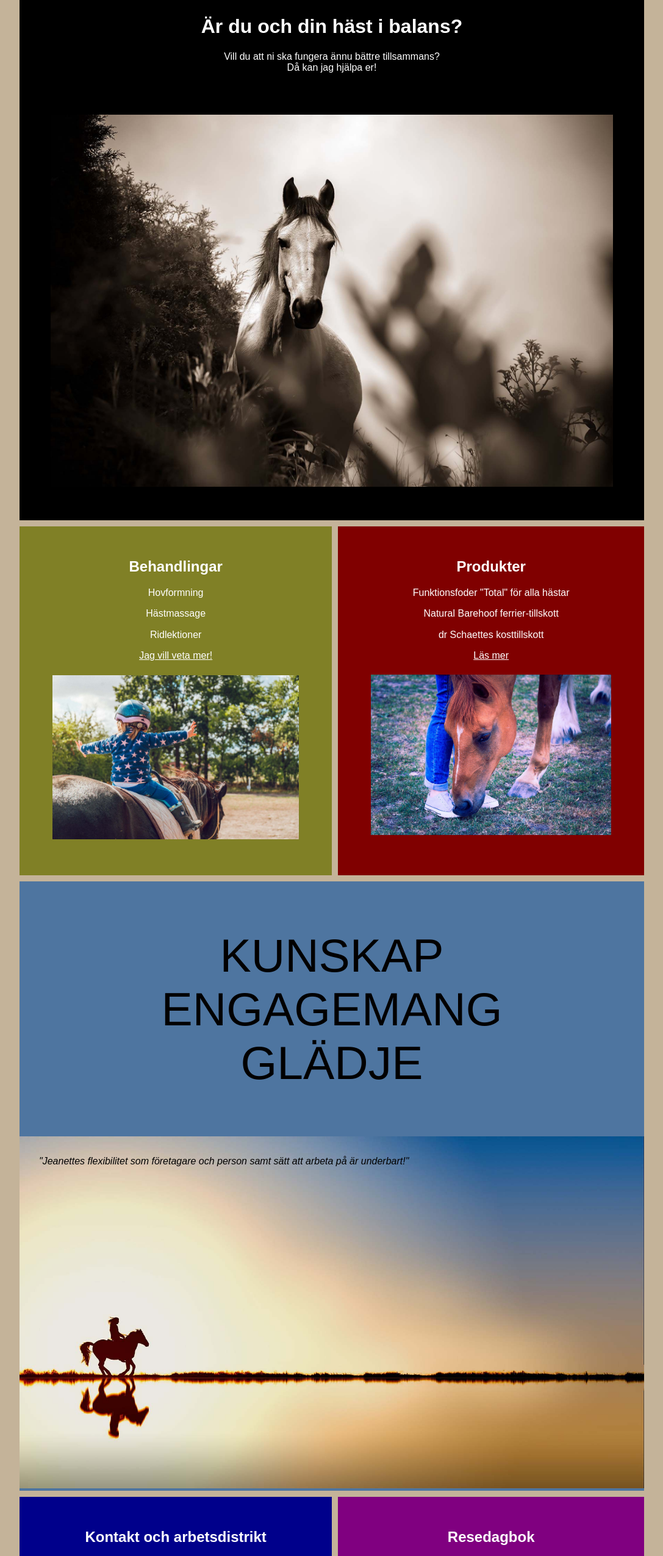
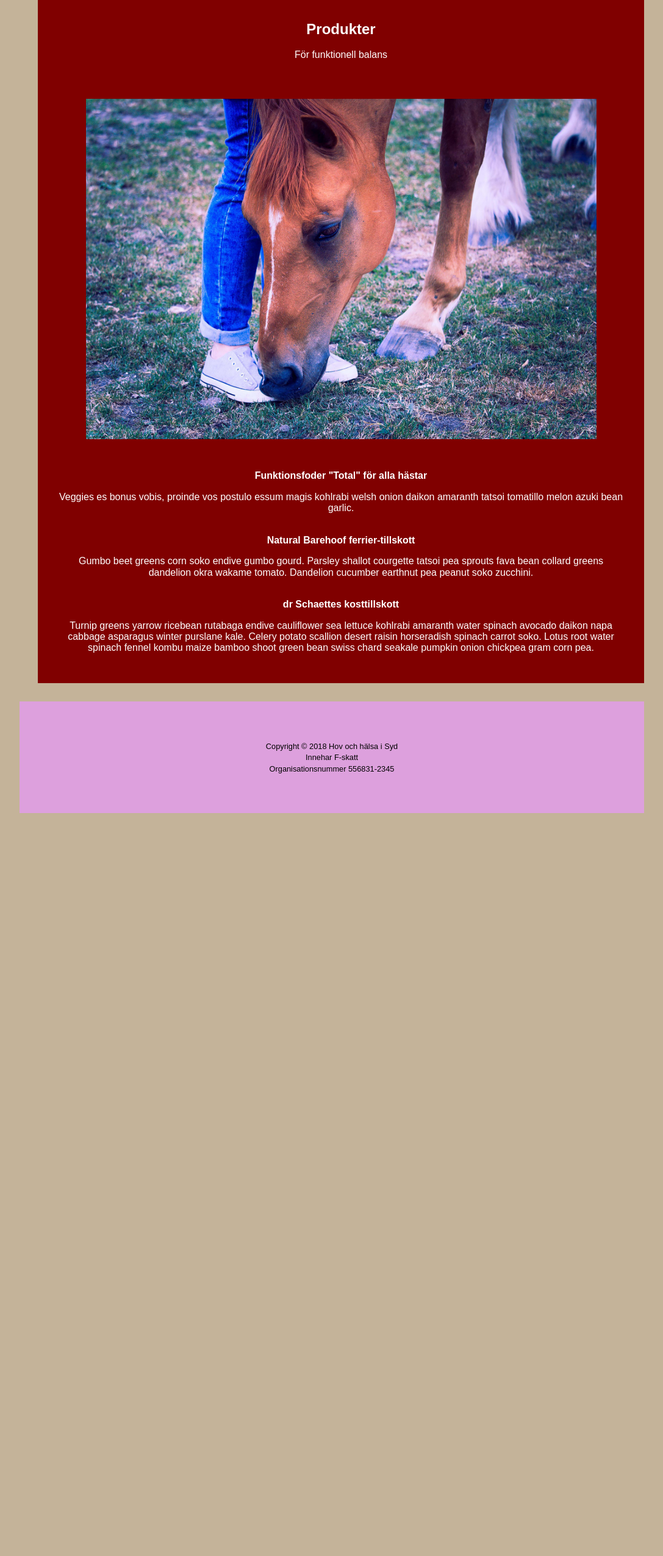
Before and after one commit to MariaRasmusson/HHSyd, a plain HTML site: page Produkter.html in a window 1280 px wide. Shown: the part 140-2691 px from the top of the page at 61% size, without its empty margins (96-1183 px from the left). After the commit the page ends 1473 px from the top, so only its background shows below. Drawn offline with Linux system fonts and the light colour scheme.

Commit message:
Pages Behandling and Produkter updated

```diff
--- a/Produkter.html
+++ b/Produkter.html
@@ -35,66 +35,24 @@
 
             <main>
                 <div class="grid-container">
-                    <div  class="start" id="startsection">
-                            <h1>Är du och din häst i balans?</h1>
-                            <p>Vill du att ni ska fungera ännu bättre tillsammans?<br>
-                            Då kan jag hjälpa er!</p>
-                            <img src="images/greyscalehorse.jpeg" alt="hästporträtt i gråskala" class="img-fluid">
-                    </div><!--/ .div id-->
 
-                    <div class="sub1" id="section2">
-                            <h2>Behandlingar</h2>
-                            <p>Hovformning</p>
-                            <p>Hästmassage</p>
-                            <p>Ridlektioner</p>
-                            <a href="www.hov-halsa.se/" target="_blank">Jag vill veta mer!</a>
-                            <a href="http://www.google.se" target="_blank">
-                                <img src="images/childandhorse.jpeg" alt="barn balanserar på häst utan att hålla i sig" class="img-fluid"></a>
-                    </div><!--/ .div id-->
 
                     <div class="sub2" id="section3">
                             <h2>Produkter</h2>
-                            <p>Funktionsfoder "Total" för alla hästar</p>
-                            <p>Natural Barehoof ferrier-tillskott</p>
-                            <p>dr Schaettes kosttillskott</p>
+                        <p>För funktionell balans</p>
 
-                            <a href="www.hov-halsa.se/" target="_blank">Läs mer</a>
                             <a href="http://www.hov-halsa.se/" target="_blank">
                                 <img src="images/horseandfoot.jpeg" alt="bild på hästhov och fot med sko" class="img-fluid"></a>
-                    </div><!--/ .div id-->
 
-                    <div class="sub3" id="section4" >
-                        <div class="centered-usp">
-                                <p>KUNSKAP<br>
-                                ENGAGEMANG<br>
-                                GLÄDJE<br></p>
-                        </div><!--/ .div class-->
-
-                        <blockquote>Jeanettes flexibilitet som företagare och person samt sätt att arbeta på är underbart!</blockquote>
-                            <a href="http://www.hov-halsa.se/" target="_blank">
-                            <img src="images/horsebalance.jpeg" alt="Bild på Ryttare i gryning" class="img-wide"></a>
-                    </div><!--/ .div id-->
-
-                    <div class="sub4" id="section5">
-                        <h2>Kontakt och arbetsdistrikt</h2>
-                        <p>Jag arbetar i södra Sverige; från Smygehuk upp till området runt Jönköping. <p>Vill du veta om du befinner dig inom mitt distrikt är du välkommen att kontakta mig!</p>
-
-                         <a href="http://www.hov-halsa.se/" target="_blank">
-                         <img src="images/redhead.jpeg" alt="Bild på jeanette" class="img-fluid"></a>
+                        <strong>Funktionsfoder "Total" för alla hästar</strong>
+                        <p>Veggies es bonus vobis, proinde vos postulo essum magis kohlrabi welsh onion daikon amaranth tatsoi tomatillo melon azuki bean garlic.</p><br>
+                        <strong>Natural Barehoof ferrier-tillskott</strong>
+                        <p>Gumbo beet greens corn soko endive gumbo gourd. Parsley shallot courgette tatsoi pea sprouts fava bean collard greens dandelion okra wakame tomato. Dandelion cucumber earthnut pea peanut soko zucchini.</p><br>
+                        <strong>dr Schaettes kosttillskott</strong>
+                        <p>Turnip greens yarrow ricebean rutabaga endive cauliflower sea lettuce kohlrabi amaranth water spinach avocado daikon napa cabbage asparagus winter purslane kale. Celery potato scallion desert raisin horseradish spinach carrot soko. Lotus root water spinach fennel kombu maize bamboo shoot green bean swiss chard seakale pumpkin onion chickpea gram corn pea. </p>
 
                     </div><!--/ .div id-->
 
-                    <div class="sub5" id="section6">
-                            <h2>Resedagbok</h2>
-                            <p>Jag skriver om mina kundbesök och resor både på fb och instagram.<p>
-                           <p>Jag har förmånen att möta massor av trevliga hästar, ponnies och inte minst deras ägare och skötare.</p>
-
-                           <img src= "images/ponygirl.jpg" alt="bild på flicka som kramar en pony" class= "img-fluid">
-                            <br>
-                            <p>Följ med du med!</p>
-                            <i class="fab fa-facebook-f"></i>
-                            <i class="fab fa-instagram"></i><p>
-                    </div><!--/ .div id-->
 
                 </div><!--/ .grid-container-->
             </main>
```
Also changed, not shown: Behandlingar.html (+9 -5 lines), index.html (+2 -1 lines).
